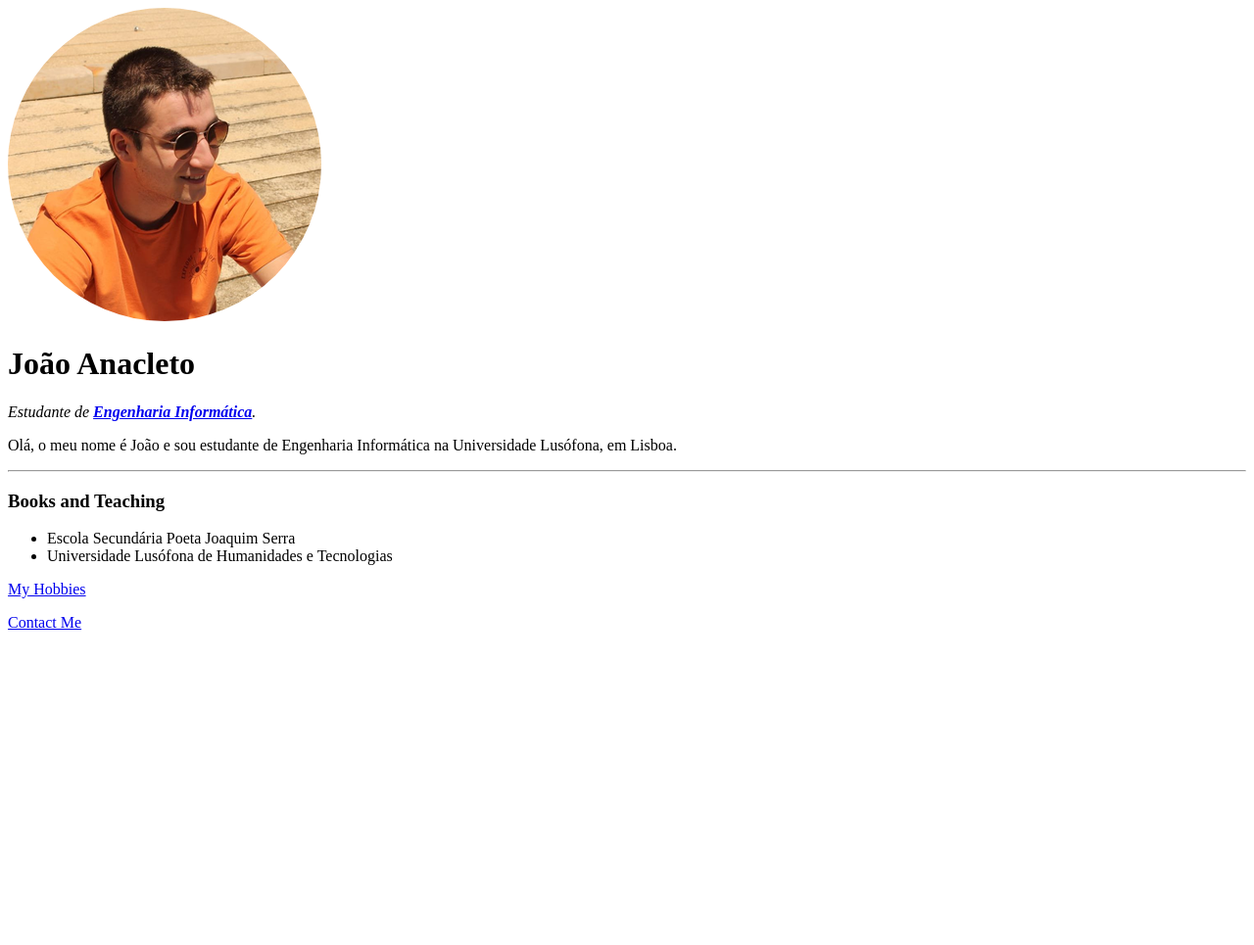
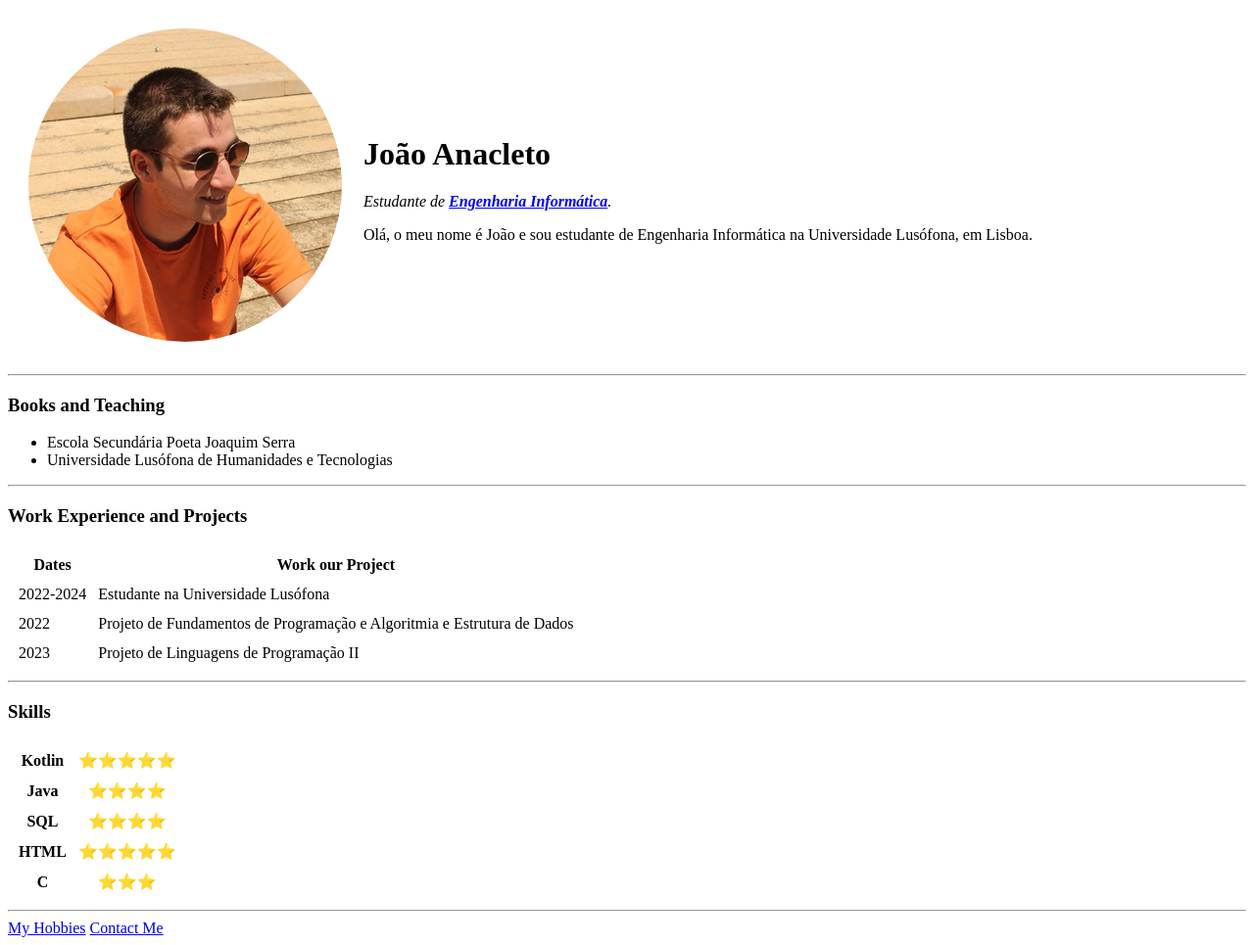
Before and after one commit to joao-anacleto-a22202260/Personal-Website-CV, a plain HTML site: page HTML - Personal Site/index.html in a window 1280 px wide. Shown: the whole page at 98% size. Before the commit the page ends 800 px from the top, so only its background shows below. Drawn offline with Linux system fonts and the light colour scheme.

Commit message:
addi html tables
adiciona tabelas html e espaçamentos para o site estar mais elegante

```diff
--- a/HTML - Personal Site/index.html
+++ b/HTML - Personal Site/index.html
@@ -4,25 +4,99 @@
     <meta charset="UTF-8" />
     <title>My Personal Site</title>
   </head>
+
   <body>
-    <img src="images/eu.png" alt="">
+    <table cellspacing="20">
+      <tr>
+        <td><img src="images/eu.png" alt="" /></td>
+        <td>
           <h1>João Anacleto</h1>
           <p>
-      <em>Estudante de <strong><a href="https://www.ulusofona.pt/lisboa/licenciaturas/engenharia-informatica">Engenharia Informática</a></strong>.</em>
+            <em
+              >Estudante de
+              <strong
+                ><a
+                  href="https://www.ulusofona.pt/lisboa/licenciaturas/engenharia-informatica"
+                  >Engenharia Informática</a
+                ></strong
+              >.</em
+            >
           </p>
           <p>
             Olá, o meu nome é João e sou estudante de Engenharia Informática na
             Universidade Lusófona, em Lisboa.
           </p>
-    <hr />
+        </td>
+      </tr>
+    </table>
+
+    <hr>
     <h3>Books and Teaching</h3>
     <ul>
       <li>Escola Secundária Poeta Joaquim Serra</li>
       <li>Universidade Lusófona de Humanidades e Tecnologias</li>
     </ul>
+    <hr />
+
+    <h3>Work Experience and Projects</h3>
+    <table cellspacing="10">
+      <thead>
+        <tr>
+          <th>Dates</th>
+          <th>Work our Project</th>
+        </tr>
+      </thead>
+
+      <tbody>
+        <tr>
+          <td>2022-2024</td>
+          <td>Estudante na Universidade Lusófona</td>
+        </tr>
+        <tr>
+          <td>2022</td>
+          <td>
+            Projeto de Fundamentos de Programação e Algoritmia e Estrutura de
+            Dados
+          </td>
+        </tr>
+        <tr>
+          <td>2023</td>
+          <td>Projeto de Linguagens de Programação II</td>
+        </tr>
+      </tbody>
+    </table>
+
+    <hr>
+
+    <h3>Skills</h3>
+
+    <table cellspacing="10">
+      <tr>
+        <th>Kotlin</th>
+        <th>⭐⭐⭐⭐⭐</th>
+      </tr>
+      <tr>
+        <th>Java</th>
+        <th>⭐⭐⭐⭐</th>
+      </tr>
+      <tr>
+        <th>SQL</th>
+        <th>⭐⭐⭐⭐</th>
+      </tr>
+      <tr>
+        <th>HTML</th>
+        <th>⭐⭐⭐⭐⭐</th>
+      </tr>
+
+      <tr>
+        <th>C</th>
+        <th>⭐⭐⭐</th>
+      </tr>
+    </table>
+
+    <hr>
+
     <a href="hobbies.html">My Hobbies</a>
-    <p>
     <a href="mycontact.html">Contact Me</a>
-    </p>
   </body>
 </html>
```
Lines whose indentation alone changed are shown as unchanged.
